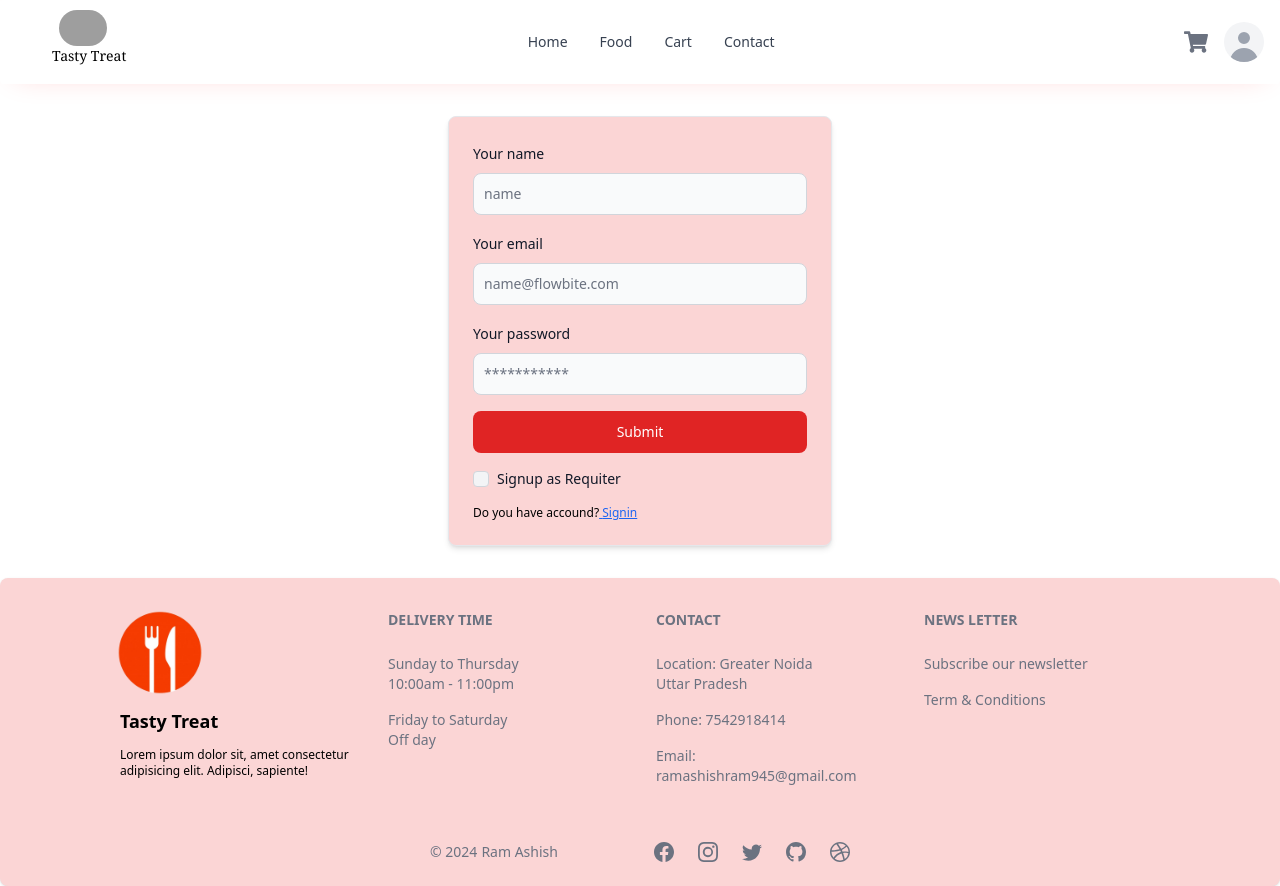
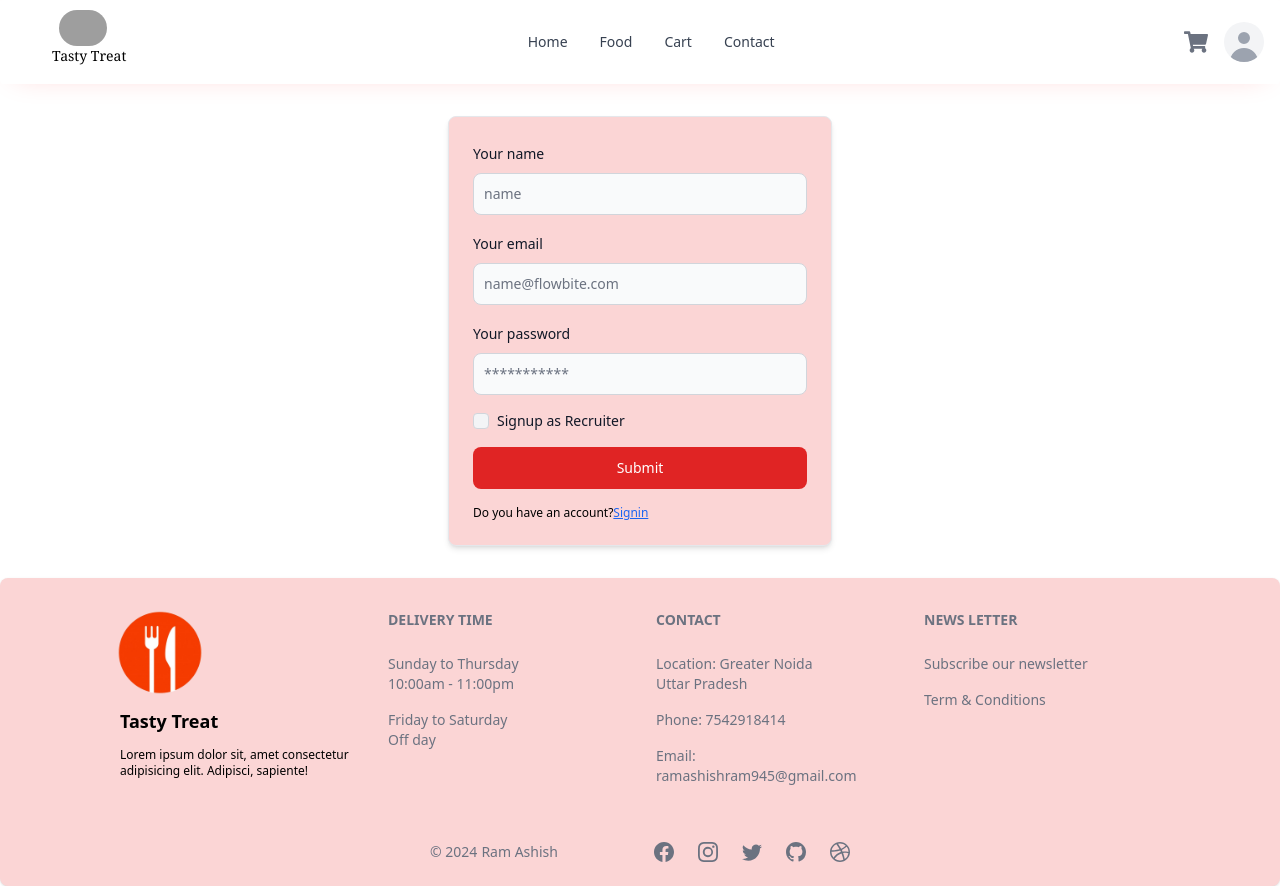
Before and after one commit to 123ramashish/food-delivery-app, a React (Vite) app in the folder client/: page /signup in a window 1280 px wide. Built offline with nearby package versions, Linux system fonts and the light colour scheme; grey boxes are pictures that could not be loaded.

Commit message:
add signup functionality

```diff
--- a/client/src/Redux/User/userSlice.js
+++ b/client/src/Redux/User/userSlice.js
@@ -9,7 +9,7 @@ export const userSlice = createSlice({
   name: "user",
   initialState,
   reducers: {
-    SignupSuccess: (state, action) => {
+    SignupSuccess: (state) => {
       state.error = null;
     },
     SignupFailure: (state, action) => {
--- a/client/src/pages/SignIn.jsx
+++ b/client/src/pages/SignIn.jsx
@@ -34,7 +34,6 @@ export function SignIn() {
 
       if (!response.ok) {
         const errorData = await response.json();
-        console.log(errorData);
         throw new Error(errorData.message || "Invalid Credentials!");
       }
 
--- a/client/src/pages/SignUp.jsx
+++ b/client/src/pages/SignUp.jsx
@@ -1,55 +1,122 @@
-import React from "react";
-import { Button, Card, Checkbox, Label, TextInput } from "flowbite-react";
-import { Link } from "react-router-dom";
+import React, { useState } from "react";
+import {
+  Button,
+  Card,
+  Checkbox,
+  Label,
+  TextInput,
+  Alert,
+} from "flowbite-react";
+import { Link, useNavigate } from "react-router-dom";
+import { useDispatch, useSelector } from "react-redux";
+import { SignupSuccess, SignupFailure } from "../Redux/User/userSlice";
+import { HiInformationCircle } from "react-icons/hi";
 
 export default function SignUp() {
+  const [userData, setUserData] = useState({
+    name: "",
+    email: "",
+    password: "",
+    admin: false,
+  });
+  const { error } = useSelector((state) => state.user);
+  const navigate = useNavigate();
+  const dispatch = useDispatch();
+
+  const handleChange = (e) => {
+    const { id, value, type, checked } = e.target;
+    setUserData({
+      ...userData,
+      [id]: type === "checkbox" ? checked : value,
+    });
+  };
+
+  const handleSubmit = async (e) => {
+    e.preventDefault();
+    console.log(userData);
+    try {
+      const response = await fetch("/api/user/signup", {
+        method: "POST",
+        headers: { "Content-Type": "application/json; charset=UTF-8" },
+        body: JSON.stringify(userData),
+      });
+      if (!response.ok) {
+        const errordata = await response.json();
+        throw new Error(errordata.message);
+      }
+      dispatch(SignupSuccess());
+      navigate("/signin");
+    } catch (err) {
+      console.log(err.message);
+      dispatch(SignupFailure(err.message));
+    }
+  };
+
   return (
+    <>
+      {error && (
+        <Alert color="failure" icon={HiInformationCircle}>
+          <span className="font-medium">Info alert!</span> {error}
+        </Alert>
+      )}
+
       <Card className="max-w-sm m-auto my-8 bg-red-200">
-      <form className="flex flex-col gap-4">
+        <form className="flex flex-col gap-4" onSubmit={handleSubmit}>
           <div>
             <div className="mb-2 block">
               <Label htmlFor="name" value="Your name" />
             </div>
-          <TextInput id="name" type="text" placeholder="name" required />
+            <TextInput
+              id="name"
+              type="text"
+              placeholder="name"
+              required
+              onChange={handleChange}
+            />
           </div>
           <div>
             <div className="mb-2 block">
               <Label htmlFor="email1" value="Your email" />
             </div>
             <TextInput
-            id="email1"
+              id="email"
               type="email"
               placeholder="name@flowbite.com"
               required
+              onChange={handleChange}
             />
           </div>
           <div>
             <div className="mb-2 block">
-            <Label htmlFor="password1" value="Your password" />
+              <Label htmlFor="password" value="Your password" />
             </div>
             <TextInput
-            id="password1"
+              id="password"
               type="password"
               placeholder="***********"
               required
+              onChange={handleChange}
             />
           </div>
-
+          <div className="flex items-center gap-2">
+            <Checkbox
+              id="admin"
+              checked={userData.admin}
+              onChange={handleChange}
+            />
+            <Label htmlFor="admin">Signup as Recruiter</Label>
+          </div>
           <Button type="submit" className="bg-red-600">
             Submit
           </Button>
-        <div className="flex items-center gap-2">
-          <Checkbox id="remember" />
-          <Label htmlFor="remember">Signup as Requiter</Label>
-        </div>
           <p className="text-xs font-thin">
-          Do you have accound?
-          <Link to={"/signin"} className="text-blue-600 underline">
-            {" "}
+            Do you have an account?
+            <Link to="/signin" className="text-blue-600 underline">
               Signin
             </Link>
           </p>
         </form>
       </Card>
+    </>
   );
 }
```
Also changed, not shown: 1 other file (tests, documents, lock files or other folders). Lines whose indentation alone changed are shown as unchanged.
